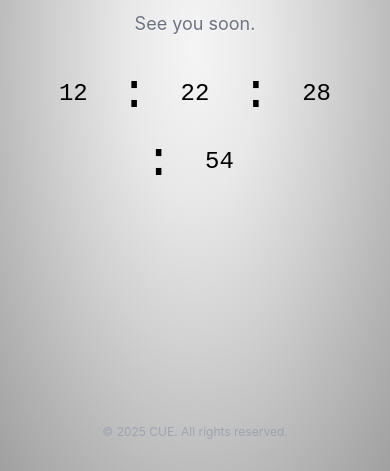
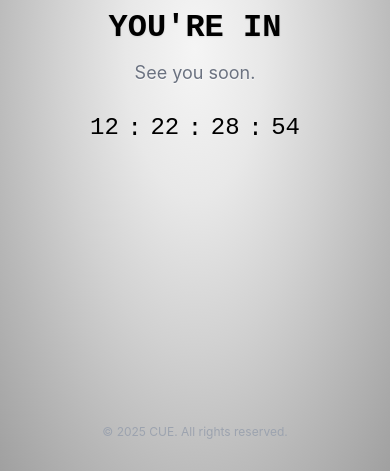
Before and after one commit to gossipgirlonchain/oncue, a website: page countdown.html in a window 390 px wide. Shown: the part 373-844 px from the top of the page. Drawn offline with Linux system fonts and the light colour scheme; a web font is replaced by a local one.

Commit message:
MOBILE: Add responsive countdown for mobile devices

```diff
--- a/countdown.html
+++ b/countdown.html
@@ -106,18 +106,66 @@
             font-size: 12px;
         }
 
-        @media (max-width: 480px) {
+        @media (max-width: 768px) {
             .countdown-display {
-                gap: 12px;
+                gap: 4px;
+                flex-wrap: nowrap;
+                justify-content: center;
             }
 
             .countdown-item {
-                min-width: 60px;
-                padding: 16px;
+                min-width: 50px;
+            }
+
+            .countdown-number {
+                font-size: 32px;
+            }
+
+            .countdown-separator {
+                font-size: 32px;
+                margin: 0 2px;
+            }
+        }
+
+        @media (max-width: 480px) {
+            .countdown-display {
+                gap: 2px;
+                flex-wrap: nowrap;
+                justify-content: center;
+            }
+
+            .countdown-item {
+                min-width: 40px;
             }
 
             .countdown-number {
                 font-size: 24px;
+            }
+
+            .countdown-separator {
+                font-size: 24px;
+                margin: 0 1px;
+            }
+        }
+
+        @media (max-width: 360px) {
+            .countdown-display {
+                gap: 1px;
+                flex-wrap: nowrap;
+                justify-content: center;
+            }
+
+            .countdown-item {
+                min-width: 35px;
+            }
+
+            .countdown-number {
+                font-size: 20px;
+            }
+
+            .countdown-separator {
+                font-size: 20px;
+                margin: 0 1px;
             }
         }
     </style>
```
